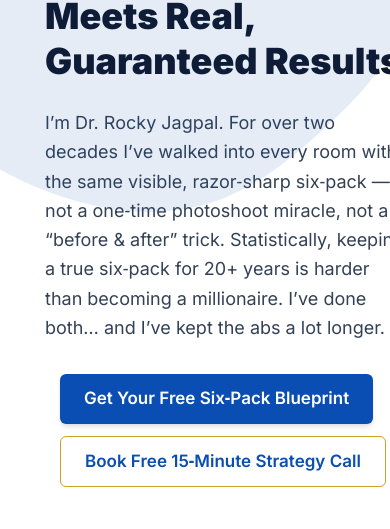
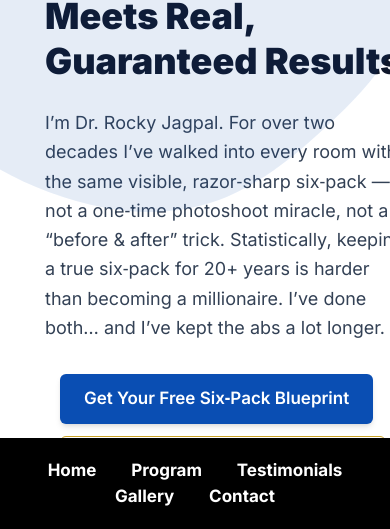
Before and after one commit to Rockmediaai/drrockyjagpal, a website: page index.html in a window 390 px wide. Shown: the part 315-844 px from the top of the page. Drawn offline with nearby package versions, Linux system fonts and the light colour scheme.

Commit message:
Update index.html
mobile menu fix

```diff
--- a/index.html
+++ b/index.html
@@ -431,5 +431,20 @@
       });
     })();
   </script>
+  <!-- Simple fallback mobile menu (shows only on phones) -->
+<div class="mobile-only-menu" style="display:none; background:#000; color:white; padding:20px; text-align:center; position:fixed; bottom:0; left:0; right:0; z-index:9999;">
+    <a href="#home" style="color:white; margin:0 15px; text-decoration:none; font-weight:bold;">Home</a>
+    <a href="#program" style="color:white; margin:0 15px; text-decoration:none; font-weight:bold;">Program</a>
+    <a href="#testimonials" style="color:white; margin:0 15px; text-decoration:none; font-weight:bold;">Testimonials</a>
+    <a href="#before-after" style="color:white; margin:0 15px; text-decoration:none; font-weight:bold;">Gallery</a>
+    <a href="#contact" style="color:white; margin:0 15px; text-decoration:none; font-weight:bold;">Contact</a>
+</div>
+
+<style>
+@media (max-width: 768px) {
+    .mobile-only-menu { display:block !important; }
+    body { padding-bottom: 80px; } /* stops text being hidden under the menu */
+}
+</style>
 </body>
 </html>
```
